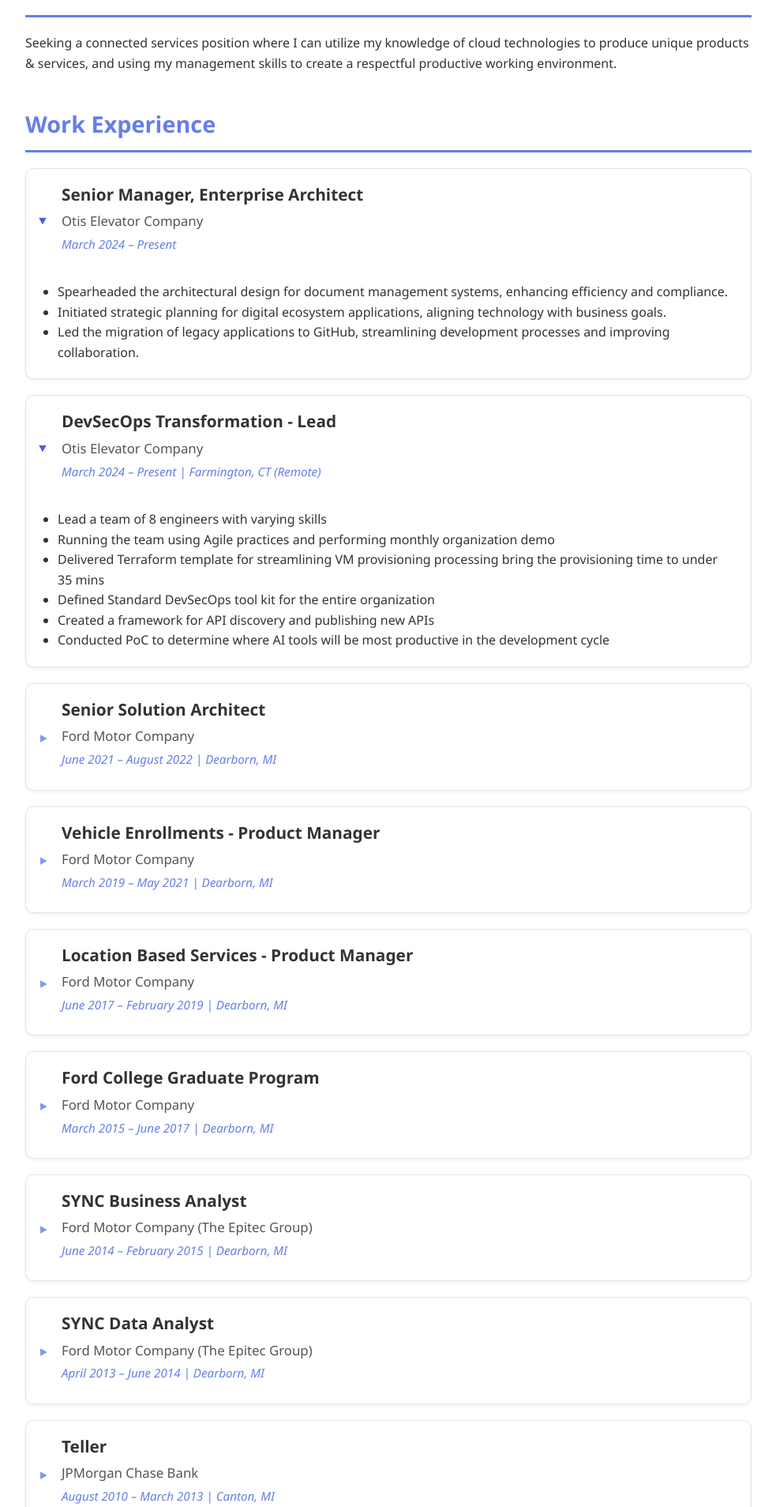
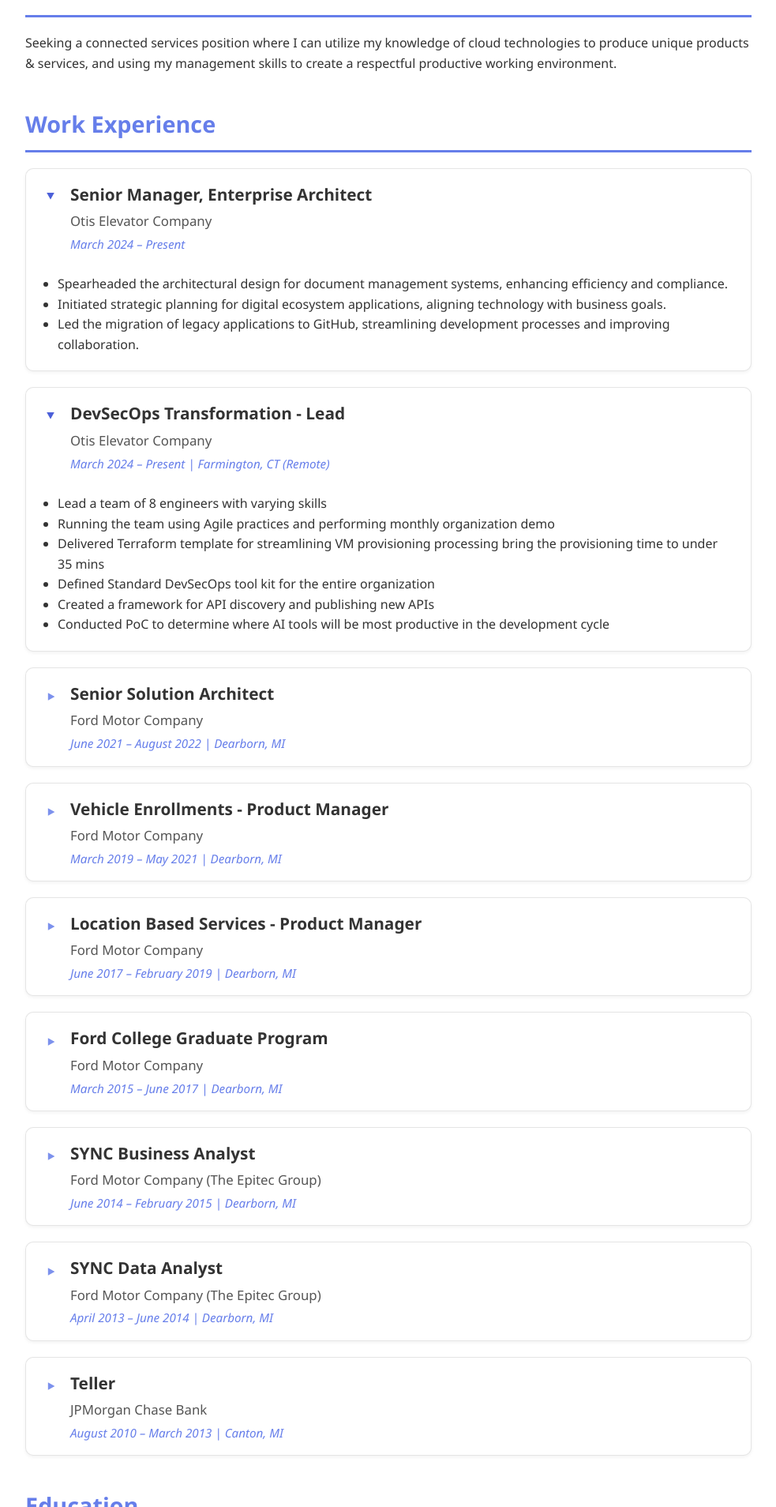
Before and after one commit to r91dua/my-portfolio, a Jekyll site: the page built from index.html, in a window 1280 px wide. Shown: the part 363-2271 px from the top of the page at 79% size, without its empty margins (148-1131 px from the left). Built offline with Jekyll 4.4.1, drawn with Linux system fonts in a browser that asks for light colours.

Commit message:
Update styles.css
Updated file and new format making it easy to read

```diff
--- a/assets/css/styles.css
+++ b/assets/css/styles.css
@@ -1,102 +1,139 @@
-*{margin:0;padding:0;box-sizing:border-box}
-body{font-family:'Segoe UI',Tahoma,Geneva,Verdana,sans-serif;line-height:1.6;color:#333;background:#f4f4f4}
-.container{max-width:1000px;margin:0 auto;background:#fff;box-shadow:0 0 20px rgba(0,0,0,.1)}
-header{background:linear-gradient(135deg,#667eea 0%,#764ba2 100%);color:#fff;padding:60px 40px;text-align:center}
-header h1{font-size:2.5em;margin-bottom:10px}
-header p{font-size:1.2em;margin-bottom:20px}
-.contact-info{display:flex;justify-content:center;gap:20px;flex-wrap:wrap}
-.contact-info a{color:#fff;text-decoration:none;padding:8px 15px;background:rgba(255,255,255,.2);border-radius:5px;transition:.3s}
-.contact-info a:hover{background:rgba(255,255,255,.3)}
-.content{padding:40px}
-section{margin-bottom:40px}
-h2{color:#667eea;font-size:1.8em;margin-bottom:20px;padding-bottom:10px;border-bottom:3px solid #667eea}
-.experience-item,.education-item,.project-item{margin-bottom:25px}
-.experience-item h3,.education-item h3,.project-item h3{color:#333;font-size:1.3em;margin-bottom:5px}
-.date{color:#666;font-style:italic;margin-bottom:10px}
-.skills{display:flex;flex-wrap:wrap;gap:10px}
-.skill-tag{background:#667eea;color:#fff;padding:8px 15px;border-radius:20px;font-size:.9em}
-ul{margin-left:20px;margin-top:10px}
-footer{background:#333;color:#fff;text-align:center;padding:20px}
-@media(max-width:768px){
-  header h1{font-size:2em}
-  .content{padding:20px}
-  .contact-info{flex-direction:column;align-items:center}
+/* ========== Base Reset & Layout ========== */
+* { margin: 0; padding: 0; box-sizing: border-box; }
+
+body {
+  font-family: 'Segoe UI', Tahoma, Geneva, Verdana, sans-serif;
+  line-height: 1.6;
+  color: #333;
+  background: #f4f4f4;
 }
-/* Collapsible experience styling */
+
+.container {
+  max-width: 1000px;
+  margin: 0 auto;
+  background: #fff;
+  box-shadow: 0 0 20px rgba(0,0,0,.1);
+}
+
+/* ========== Header ========== */
+header {
+  background: linear-gradient(135deg,#667eea 0%,#764ba2 100%);
+  color: #fff;
+  padding: 60px 40px;
+  text-align: center;
+}
+
+header h1 { font-size: 2.5em; margin-bottom: 10px; }
+header p  { font-size: 1.2em; margin-bottom: 20px; }
+
+.contact-info {
+  display: flex; justify-content: center; gap: 20px; flex-wrap: wrap;
+}
+.contact-info a {
+  color: #fff; text-decoration: none; padding: 8px 15px;
+  background: rgba(255,255,255,.2); border-radius: 5px; transition: .3s;
+}
+.contact-info a:hover { background: rgba(255,255,255,.3); }
+
+/* ========== Content ========== */
+.content { padding: 40px; }
+section  { margin-bottom: 40px; }
+
+h2 {
+  color: #667eea; font-size: 1.8em; margin-bottom: 20px;
+  padding-bottom: 10px; border-bottom: 3px solid #667eea;
+}
+
+.experience-item,
+.education-item,
+.project-item { margin-bottom: 25px; }
+
+.experience-item h3,
+.education-item h3,
+.project-item h3 { color: #333; font-size: 1.3em; margin-bottom: 5px; }
+
+.date { color: #666; font-style: italic; margin-bottom: 10px; }
+
+.skills { display: flex; flex-wrap: wrap; gap: 10px; }
+.skill-tag { background:#667eea; color:#fff; padding:8px 15px; border-radius:20px; font-size:.9em; }
+
+/* default list spacing (non-collapsible areas) */
+ul { margin-left: 20px; margin-top: 10px; }
+
+/* ========== Footer ========== */
+footer { background:#333; color:#fff; text-align:center; padding:20px; }
+
+/* ========== Responsive ========== */
+@media (max-width: 768px) {
+  header h1 { font-size: 2em; }
+  .content  { padding: 20px; }
+  .contact-info { flex-direction: column; align-items: center; }
+}
+
+/* ========== Collapsible Experience (details/summary) ========== */
+/* Card container */
 details.experience-item {
-  border: 1px solid rgba(0, 0, 0, 0.1);
+  border: 1px solid rgba(0,0,0,0.1);
   border-radius: 10px;
   margin-bottom: 20px;
   background: #fff;
-  box-shadow: 0 2px 4px rgba(0, 0, 0, 0.05);
+  box-shadow: 0 2px 4px rgba(0,0,0,0.05);
   overflow: hidden;
 }
 
+/* Summary header as a 2-col grid: [arrow][stacked headings] */
 details.experience-item summary {
   cursor: pointer;
-  padding: 16px 20px 16px 45px; /* add left padding for the arrow */
+  display: grid;
+  grid-template-columns: 24px 1fr;
+  column-gap: 12px;
+  align-items: center;          /* vertically centers the arrow */
+  padding: 16px 20px;           /* even padding; no extra left needed */
   list-style: none;
-  position: relative;
 }
 
-details.experience-item summary::-webkit-details-marker {
-  display: none;
+details.experience-item summary::-webkit-details-marker { display: none; }
+
+/* Place all header text in column 2 and keep your stacked look */
+details.experience-item summary > * {
+  grid-column: 2;
+  margin: 0;
 }
 
-/* ▸ Arrow icon — now on the LEFT */
+/* Keep your original typography within the summary */
+details.experience-item h3 { font-size: 1.3em; color: #333; margin-bottom: 4px; }
+details.experience-item h4 { font-size: 1.05em; font-weight: 500; color: #555; margin-bottom: 3px; }
+details.experience-item .date { color: #667eea; font-style: italic; font-size: 0.95em; }
+
+/* Left-centered arrow indicator in column 1 */
 details.experience-item summary::before {
   content: "▸";
-  position: absolute;
-  left: 18px;
-  top: 50%;
-  transform: translateY(-50%);
   font-size: 1.2em;
   color: #667eea;
-  transition: transform 0.25s ease, color 0.25s ease;
-  opacity: 0.8;
+  justify-self: center;  /* center horizontally in the arrow column */
+  align-self: center;    /* center vertically */
+  transition: transform 0.25s ease, color 0.25s ease, opacity 0.25s ease;
+  opacity: 0.85;
 }
 
-/* Rotate the arrow when expanded */
+/* Rotate/tint when open */
 details[open].experience-item summary::before {
-  transform: translateY(-50%) rotate(90deg);
+  transform: rotate(90deg);
+  color: #4b5fd9;
   opacity: 1;
-  color: #4b5fd9;
 }
 
-details.experience-item h3 {
-  font-size: 1.3em;
-  color: #333;
-  margin-bottom: 4px;
+/* Body list inside details */
+details.experience-item ul {
+  margin: 10px 20px 20px 40px;  /* a bit more left for nice rhythm */
 }
 
-details.experience-item h4 {
-  font-size: 1.05em;
-  font-weight: 500;
-  color: #555;
-  margin-bottom: 3px;
-}
-
-details.experience-item .date {
-  color: #667eea;
-  font-style: italic;
-  font-size: 0.95em;
-}
-
-details.experience-item ul {
-  margin: 10px 20px 20px 40px;
-}
-
+/* Simple fade-in for content on open */
 details.experience-item[open] ul {
   animation: fadeIn 0.3s ease-in-out;
 }
 
 @keyframes fadeIn {
-  from {
-    opacity: 0;
-    transform: translateY(-4px);
-  }
-  to {
-    opacity: 1;
-    transform: translateY(0);
-  }
+  from { opacity: 0; transform: translateY(-4px); }
+  to   { opacity: 1; transform: translateY(0); }
 }
```
